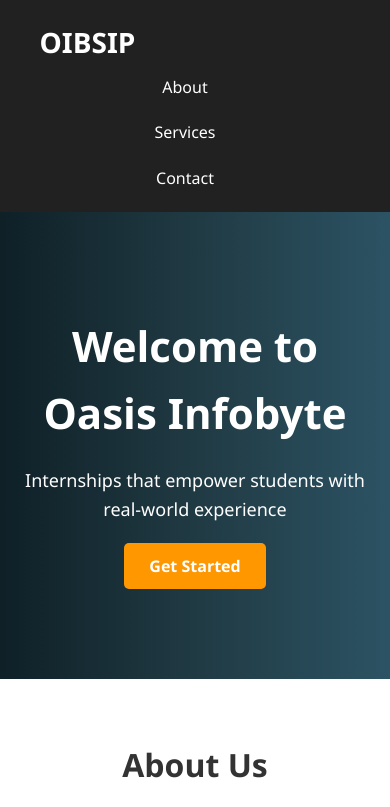
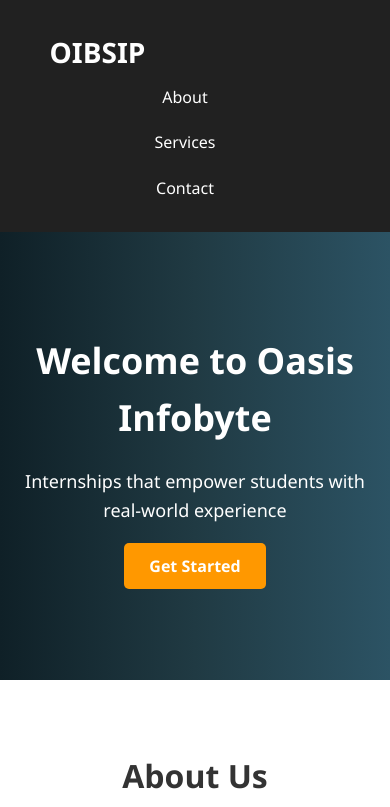
Before and after one commit to kunaljha27050/OIBSIP, a plain HTML site: page index.html in a window 390 px wide. Shown: the top 807 px of the page. Drawn offline with Linux system fonts and the light colour scheme.

Commit message:
Update style.css

```diff
--- a/style.css
+++ b/style.css
@@ -3,6 +3,10 @@
   margin: 0;
   padding: 0;
   box-sizing: border-box;
+}
+
+html {
+  scroll-behavior: smooth;
 }
 
 body, html {
@@ -16,6 +20,7 @@ body, html {
   width: 90%;
   max-width: 1200px;
   margin: auto;
+  padding: 10px;
 }
 
 /* Header */
@@ -59,7 +64,7 @@ nav ul li a:hover {
 /* Hero Section */
 .hero {
   background: linear-gradient(to right, #0f2027, #203a43, #2c5364);
-  color: white;
+  color: #ffffff;
   padding: 100px 20px;
   text-align: center;
 }
@@ -82,11 +87,12 @@ nav ul li a:hover {
   border-radius: 5px;
   text-decoration: none;
   font-weight: bold;
-  transition: background 0.3s ease;
+  transition: all 0.3s ease;
 }
 
 .btn:hover {
   background-color: #e68900;
+  transform: scale(1.05);
 }
 
 /* About Section */
@@ -176,4 +182,8 @@ footer {
   .service-cards {
     flex-direction: column;
   }
+
+  .hero h2 {
+    font-size: 36px;
+  }
 }
```
